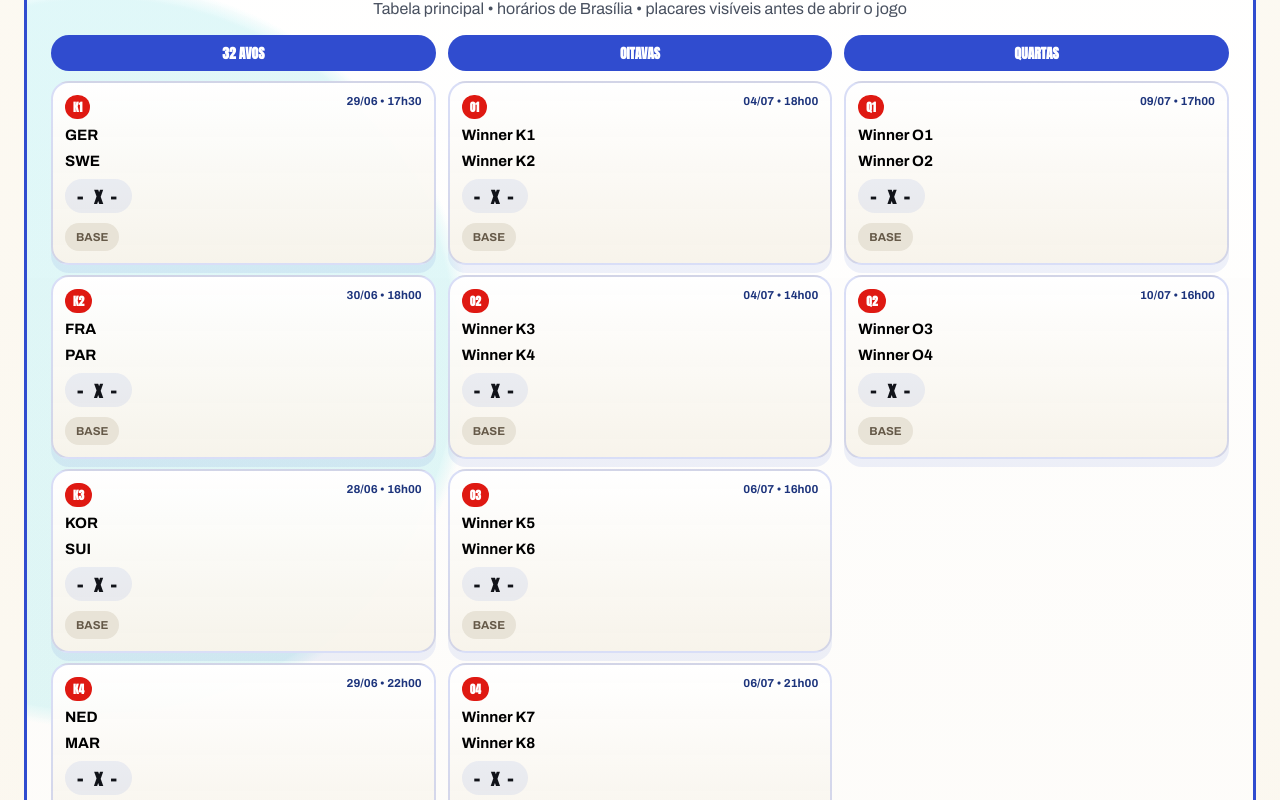
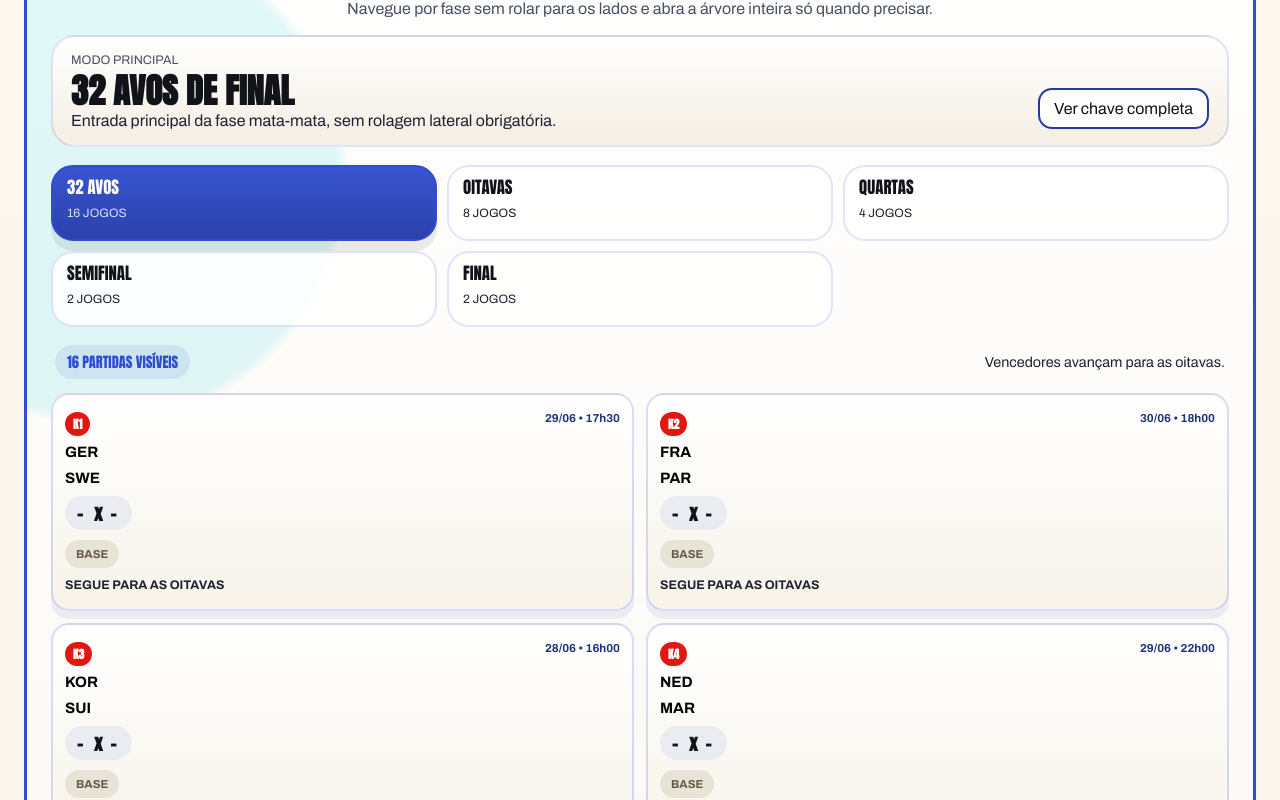
Before and after one commit to WellingtonFilho7/copa-2026-smart-bracket-v2, a React (Vite) app: page / in a window 1280 px wide. Shown: the part 2699-3499 px from the top of the page. Built offline with nearby package versions, Linux system fonts and the light colour scheme.

Commit message:
Add guided bracket navigation

```diff
--- a/src/components/BracketHome.tsx
+++ b/src/components/BracketHome.tsx
@@ -1,3 +1,5 @@
+import { useMemo, useState } from "react";
+
 import type { KnockoutStageCard } from "../App";
 
 type BracketHomeProps = {
@@ -18,16 +20,70 @@ const columns = [
   { title: "32 avos", ids: ["K9", "K10", "K11", "K12", "K13", "K14", "K15", "K16"] },
 ];
 
+const phaseGroups = [
+  {
+    id: "round32",
+    label: "32 avos",
+    panelTitle: "32 avos de final",
+    description: "Entrada principal da fase mata-mata, sem rolagem lateral obrigatória.",
+    travelNote: "Vencedores avançam para as oitavas.",
+    ids: ["K1", "K2", "K3", "K4", "K5", "K6", "K7", "K8", "K9", "K10", "K11", "K12", "K13", "K14", "K15", "K16"],
+  },
+  {
+    id: "round16",
+    label: "Oitavas",
+    panelTitle: "Oitavas de final",
+    description: "Os classificados se reorganizam em oito confrontos decisivos.",
+    travelNote: "Vencedores avançam para as quartas.",
+    ids: ["O1", "O2", "O3", "O4", "O5", "O6", "O7", "O8"],
+  },
+  {
+    id: "quarters",
+    label: "Quartas",
+    panelTitle: "Quartas de final",
+    description: "Quatro jogos concentram o caminho até as semifinais.",
+    travelNote: "Vencedores avançam para as semifinais.",
+    ids: ["Q1", "Q2", "Q3", "Q4"],
+  },
+  {
+    id: "semis",
+    label: "Semifinal",
+    panelTitle: "Semifinais",
+    description: "Aqui o torneio se divide entre decisão do título e disputa de 3º lugar.",
+    travelNote: "Vencedores vão para a final; derrotados disputam o 3º lugar.",
+    ids: ["S1", "S2"],
+  },
+  {
+    id: "finals",
+    label: "Final",
+    panelTitle: "Final e 3º lugar",
+    description: "Os dois últimos jogos fecham o pôster do torneio.",
+    travelNote: "Final decide o título; T define o 3º lugar.",
+    ids: ["F", "T"],
+  },
+];
+
 export function BracketHome({
   matches,
   conflictCountByMatch,
   onOpenMatch,
 }: BracketHomeProps) {
+  const [activePhaseId, setActivePhaseId] = useState(phaseGroups[0].id);
+  const [showFullBracket, setShowFullBracket] = useState(false);
+
   const sourceCopy: Record<KnockoutStageCard["source"], string> = {
     manual: "manual",
     feed: "api",
     base: "base",
   };
+
+  const activePhase = useMemo(
+    () => phaseGroups.find((phase) => phase.id === activePhaseId) ?? phaseGroups[0],
+    [activePhaseId],
+  );
+  const activeCards = activePhase.ids
+    .map((id) => matches[id])
+    .filter((match): match is KnockoutStageCard => Boolean(match));
 
   return (
     <section className="bracket-shell">
@@ -35,10 +91,97 @@ export function BracketHome({
         <p className="eyebrow bracket-kicker">Fase eliminatória</p>
         <h2>Chaveamento da Copa do Mundo 2026</h2>
         <p className="bracket-lead">
-          Tabela principal • horários de Brasília • placares visíveis antes de abrir o jogo
+          Navegue por fase sem rolar para os lados e abra a árvore inteira só quando precisar.
         </p>
       </div>
 
+      <div className="bracket-stage-toolbar">
+        <div className="bracket-stage-copy">
+          <p className="eyebrow">Modo principal</p>
+          <h3>{activePhase.panelTitle}</h3>
+          <p>{activePhase.description}</p>
+        </div>
+        <button
+          className="ghost-button bracket-view-toggle"
+          type="button"
+          onClick={() => setShowFullBracket((current) => !current)}
+        >
+          {showFullBracket ? "Voltar para fases" : "Ver chave completa"}
+        </button>
+      </div>
+
+      {!showFullBracket ? (
+        <>
+          <div className="bracket-phase-nav" aria-label="Fases do chaveamento" role="tablist">
+            {phaseGroups.map((phase) => {
+              const isActive = phase.id === activePhase.id;
+              return (
+                <button
+                  key={phase.id}
+                  aria-controls={`bracket-panel-${phase.id}`}
+                  aria-selected={isActive}
+                  className={`bracket-phase-tab${isActive ? " is-active" : ""}`}
+                  id={`bracket-tab-${phase.id}`}
+                  role="tab"
+                  tabIndex={isActive ? 0 : -1}
+                  type="button"
+                  onClick={() => setActivePhaseId(phase.id)}
+                >
+                  <span>{phase.label}</span>
+                  <small>{phase.ids.length} jogos</small>
+                </button>
+              );
+            })}
+          </div>
+
+          <section
+            aria-labelledby={`bracket-tab-${activePhase.id}`}
+            className="bracket-stage-panel"
+            id={`bracket-panel-${activePhase.id}`}
+            role="tabpanel"
+          >
+            <div className="bracket-stage-summary">
+              <span className="bracket-stage-count">{activeCards.length} partidas visíveis</span>
+              <p>{activePhase.travelNote}</p>
+            </div>
+
+            <div className="bracket-stage-list">
+              {activeCards.map((match) => (
+                <button
+                  key={match.id}
+                  className="match-card bracket-stage-card"
+                  type="button"
+                  aria-label={`Abrir partida ${match.id}`}
+                  onClick={() => onOpenMatch(match.id)}
+                >
+                  <div className="match-card-meta">
+                    <span className="match-card-id">{match.id}</span>
+                    <span className="match-card-time">{match.kickoff}</span>
+                  </div>
+                  <div className="match-card-body">
+                    <span className="team-line">{match.homeTeam}</span>
+                    <span className="team-line">{match.awayTeam}</span>
+                  </div>
+                  <div className="match-card-scoreline" aria-label={`Placar atual ${match.id}`}>
+                    <strong className="match-card-score-value">{match.homeScore ?? "-"}</strong>
+                    <span>x</span>
+                    <strong className="match-card-score-value">{match.awayScore ?? "-"}</strong>
+                  </div>
+                  <div className="match-card-foot">
+                    <span className={`match-card-source match-card-source-${match.source}`}>
+                      {sourceCopy[match.source]}
+                    </span>
+                    {(conflictCountByMatch[match.id] ?? 0) > 0 ? (
+                      <span className="conflict-badge">{conflictCountByMatch[match.id]} conflito</span>
+                    ) : null}
+                  </div>
+                  <p className="bracket-stage-travel">{getTravelLabel(match.id)}</p>
+                </button>
+              ))}
+            </div>
+          </section>
+        </>
+      ) : (
         <div className="bracket-scroll" aria-label="Tabela horizontal do chaveamento">
           <div className="bracket-grid">
             {columns.map((column) => (
@@ -87,6 +230,16 @@ export function BracketHome({
             ))}
           </div>
         </div>
+      )}
     </section>
   );
 }
+
+function getTravelLabel(matchId: string) {
+  if (matchId.startsWith("K")) return "Segue para as oitavas";
+  if (matchId.startsWith("O")) return "Segue para as quartas";
+  if (matchId.startsWith("Q")) return "Segue para a semifinal";
+  if (matchId === "S1" || matchId === "S2") return "Define final e 3º lugar";
+  if (matchId === "F") return "Decide o título";
+  return "Decide o 3º lugar";
+}
--- a/src/styles.css
+++ b/src/styles.css
@@ -747,6 +747,138 @@ input {
   color: var(--ink-soft);
 }
 
+.bracket-stage-toolbar {
+  display: flex;
+  justify-content: space-between;
+  gap: 16px;
+  align-items: end;
+  margin-bottom: 18px;
+  padding: 16px 18px;
+  border-radius: 24px;
+  border: 2px solid rgba(48, 76, 207, 0.14);
+  background: linear-gradient(180deg, rgba(255, 255, 255, 0.98), rgba(244, 238, 227, 0.98));
+}
+
+.bracket-stage-copy {
+  display: grid;
+  gap: 4px;
+}
+
+.bracket-stage-copy h3 {
+  margin: 0;
+  font-family: var(--font-display);
+  font-size: clamp(1.5rem, 3vw, 2.15rem);
+  text-transform: uppercase;
+  line-height: 0.95;
+}
+
+.bracket-stage-copy p:last-child {
+  margin: 0;
+  max-width: 34rem;
+  color: var(--ink-soft);
+}
+
+.bracket-view-toggle {
+  flex-shrink: 0;
+}
+
+.bracket-phase-nav {
+  display: grid;
+  grid-template-columns: repeat(5, minmax(0, 1fr));
+  gap: 10px;
+  margin-bottom: 18px;
+}
+
+.bracket-phase-tab {
+  display: grid;
+  gap: 4px;
+  justify-items: start;
+  min-height: 76px;
+  padding: 12px 14px;
+  border-radius: 22px;
+  border: 2px solid rgba(48, 76, 207, 0.15);
+  background: rgba(255, 255, 255, 0.86);
+  color: var(--ink);
+  text-align: left;
+  cursor: pointer;
+  transition: transform 140ms ease, box-shadow 140ms ease, border-color 140ms ease;
+}
+
+.bracket-phase-tab span {
+  font-family: var(--font-display);
+  font-size: 1.05rem;
+  text-transform: uppercase;
+  line-height: 1;
+}
+
+.bracket-phase-tab small {
+  color: var(--ink-soft);
+  font-size: 0.76rem;
+  text-transform: uppercase;
+}
+
+.bracket-phase-tab.is-active {
+  border-color: var(--album-blue);
+  background: linear-gradient(180deg, rgba(48, 76, 207, 0.95), rgba(39, 61, 169, 0.98));
+  color: #fff;
+  box-shadow: 0 10px 0 rgba(17, 19, 25, 0.08);
+}
+
+.bracket-phase-tab.is-active small {
+  color: rgba(255, 255, 255, 0.82);
+}
+
+.bracket-stage-panel {
+  display: grid;
+  gap: 14px;
+}
+
+.bracket-stage-summary {
+  display: flex;
+  justify-content: space-between;
+  gap: 14px;
+  align-items: center;
+  padding: 0 4px;
+}
+
+.bracket-stage-summary p {
+  margin: 0;
+  color: var(--ink-soft);
+  text-align: right;
+  font-size: 0.9rem;
+}
+
+.bracket-stage-count {
+  display: inline-flex;
+  align-items: center;
+  min-height: 34px;
+  padding: 0 12px;
+  border-radius: 999px;
+  background: rgba(48, 76, 207, 0.1);
+  color: var(--album-blue);
+  font-family: var(--font-display);
+  font-size: 0.9rem;
+  text-transform: uppercase;
+}
+
+.bracket-stage-list {
+  display: grid;
+  grid-template-columns: repeat(2, minmax(0, 1fr));
+  gap: 12px;
+}
+
+.bracket-stage-card {
+  min-height: 100%;
+}
+
+.bracket-stage-travel {
+  margin: 10px 0 0;
+  color: var(--ink-soft);
+  font-size: 0.78rem;
+  text-transform: uppercase;
+  font-weight: 700;
+}
+
 .bracket-grid {
   display: grid;
   grid-template-columns: repeat(9, minmax(140px, 1fr));
@@ -788,7 +920,8 @@ input {
 
 .match-card:hover,
 .primary-button:hover,
-.ghost-button:hover {
+.ghost-button:hover,
+.bracket-phase-tab:hover {
   transform: translateY(-1px);
   box-shadow: 0 8px 18px rgba(38, 26, 9, 0.08);
 }
@@ -1267,6 +1400,10 @@ input {
     grid-template-columns: repeat(2, minmax(0, 1fr));
   }
 
+  .bracket-phase-nav {
+    grid-template-columns: repeat(3, minmax(0, 1fr));
+  }
+
   .bracket-grid {
     min-width: 0;
     grid-template-columns: repeat(3, minmax(0, 1fr));
@@ -1314,6 +1451,16 @@ input {
     padding: 18px;
   }
 
+  .bracket-stage-toolbar,
+  .bracket-stage-summary {
+    flex-direction: column;
+    align-items: flex-start;
+  }
+
+  .bracket-stage-summary p {
+    text-align: left;
+  }
+
   .match-hub-header {
     flex-direction: column;
   }
@@ -1330,6 +1477,14 @@ input {
 
   .match-hub-strip {
     grid-template-columns: repeat(2, minmax(0, 1fr));
+  }
+
+  .bracket-phase-nav {
+    grid-template-columns: repeat(2, minmax(0, 1fr));
+  }
+
+  .bracket-stage-list {
+    grid-template-columns: 1fr;
   }
 
   .match-quick-card {
@@ -1397,6 +1552,23 @@ input {
 
   .section-nav a {
     font-size: 0.78rem;
+  }
+
+  .bracket-stage-toolbar {
+    padding: 14px;
+    border-radius: 18px;
+  }
+
+  .bracket-stage-copy h3 {
+    font-size: 1.35rem;
+  }
+
+  .bracket-phase-nav {
+    grid-template-columns: 1fr;
+  }
+
+  .bracket-phase-tab {
+    min-height: 64px;
   }
 
   .hero-stats {
```
Also changed, not shown: 2 other files (tests, documents, lock files or other folders). Lines whose indentation alone changed are shown as unchanged.
